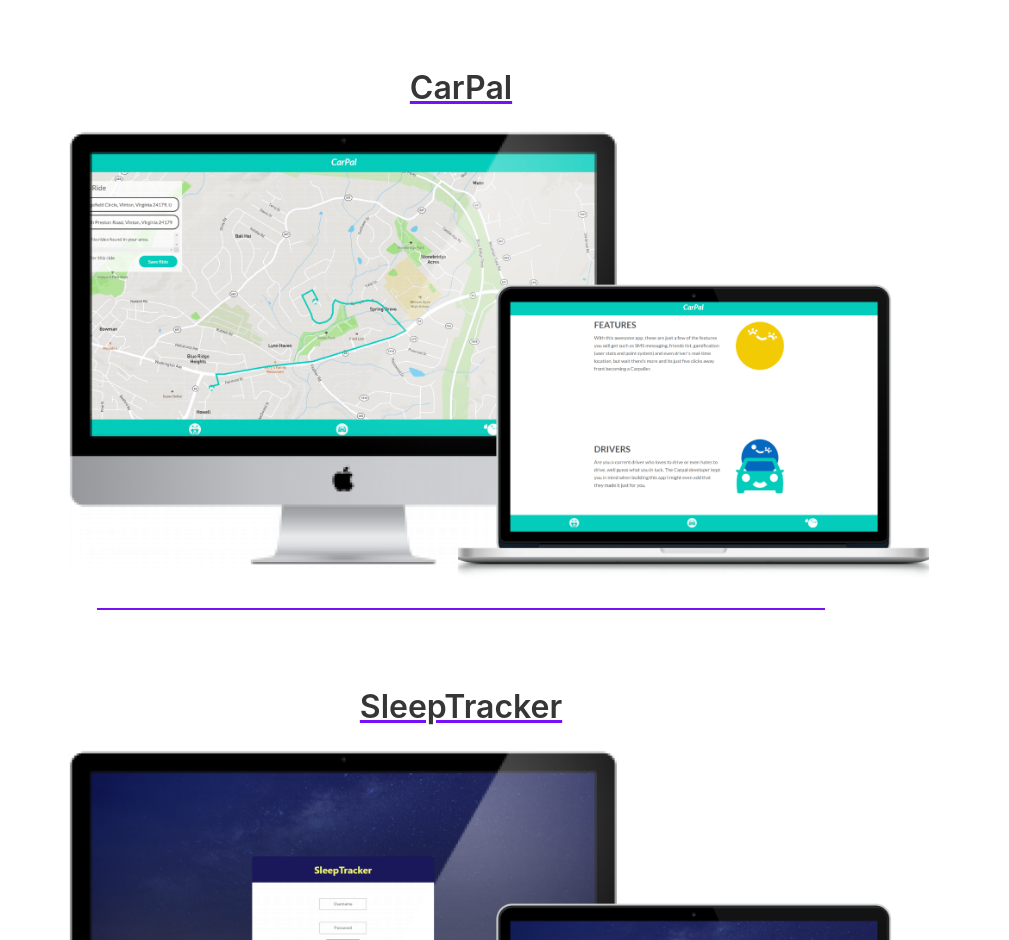
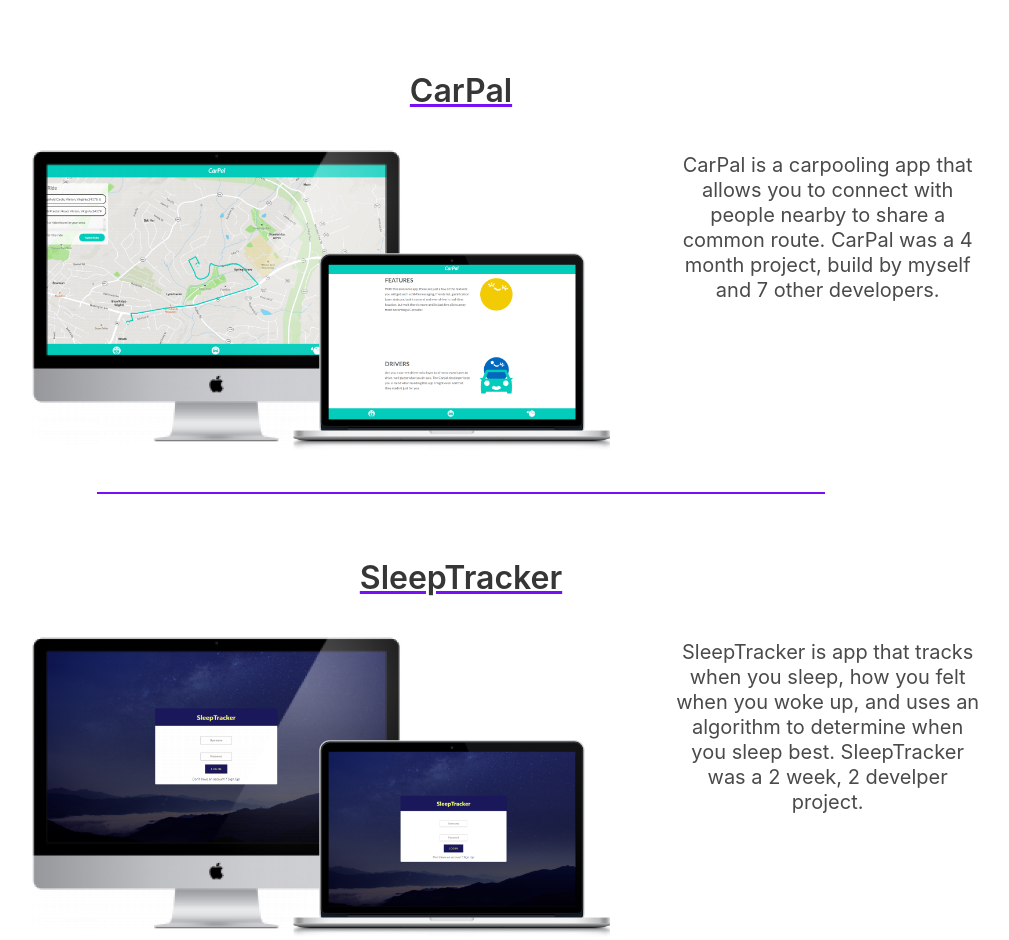
Before and after one commit to ohfr/bulma-portfolio, a React (Create React App) app: page / in a window 1280 px wide. Shown: the part 1860-2800 px from the top of the page, without its empty margins (179-1188 px from the left). Built offline with nearby package versions, Linux system fonts and the light colour scheme.

Commit message:
added styling changes and project details

```diff
--- a/src/App.js
+++ b/src/App.js
@@ -3,14 +3,12 @@ import './App.scss';
 import { Route } from 'react-router-dom';
 import Nav from './Components/Nav';
 import Home from './Components/Home';
-import AboutPage from './Components/AboutPage';
 
 function App() {
   return (
     <div className="App">
       <Nav />
       <Route exact path="/" component={Home} />
-      {/* <Route exact path="/About" component={AboutPage} /> */}
     </div>
   );
 }
--- a/src/App.scss
+++ b/src/App.scss
@@ -23,6 +23,15 @@
   text-decoration: none;
 }
 
+.navbar-burger {
+  border: none;
+  background-color: transparent;
+}
+
+
+.mb-10 {
+  margin-bottom: 15px;
+}
 
 .a.navbar-item:focus, a.navbar-item:focus-within, a.navbar-item:hover, a.navbar-item.is-active, .navbar-link:focus, .navbar-link:focus-within, .navbar-link:hover, .navbar-link.is-active {
   color: #7510F7;
--- a/src/Components/AboutPage.js
+++ /dev/null
@@ -1,22 +0,0 @@
-import React from 'react';
-
-const AboutPage = () => {
-
-    return (
-        <div>
-            <div className="hero about-hero">
-                <div className="hero-body">
-                    <div className="container">
-                        {/* Image probably with me and my desk maybe ? */}
-                    </div>
-                </div>
-            </div>
-            <section>
-                <h1>Hi there, my name is Daniel!</h1>
-                <p>I'm a software developer located in Vinton, VA. Some of my hobbies include building keyboards, building computers, and writing code of course! I'm a very fun, easy-going individual, in my past jobs I have gained some excellent verbal skills. I have a huge passion for learning, I love tinkering, messing around and finding out how things work. I urge to master so many programming languages just to be able to have fun with building out multiple different types of applications! I'm a very fast learner and don't mind picking up a new stack.</p>
-            </section>
-        </div>
-    )
-};
-
-export default AboutPage;
--- a/src/Components/Home.js
+++ b/src/Components/Home.js
@@ -15,7 +15,7 @@ const Home = () => {
                         <p className="subtitle">
                             I'm a software engineer from Vinton, VA. I'm an enthusiastic programmer who loves to learn anything new! I mainly work with Django and React, but I'm never afraid to learn a new language or framework. I graduated from Lambda School in September 2020, with a focus in web development, Lambda taught me to push myself and to always be hungry for new knowledge.
                         </p>
-                        <div className="flex mb-3">
+                        <div className="flex mb-10">
                             <a href="https://github.com/ohfr" className="link-class">Github</a>
                             <a href="https://linkedin.com/in/daniel-p-martin" className="link-class">LinkedIn</a>
                             <a href="https://gitlab.valcom.com/dmartin" className="link-class">Gitlab</a>
--- a/src/Components/Nav.js
+++ b/src/Components/Nav.js
@@ -13,11 +13,11 @@ const Nav = (props) => {
             <nav className="navbar" role="navigation">
                 <div className="navbar-brand">
                     <h1 className="navbar-item">Daniel Martin</h1>
-                    <a onClick={handleClick} role="button" className={open ? "navbar-burger is-active" : "navbar-burger"} aria-label="menu" aria-expanded="false" href="#">
+                    <button onClick={handleClick} className={open ? "navbar-burger is-active" : "navbar-burger"} aria-label="menu" aria-expanded="false" >
                         <span aria-hidden="true"></span>
                         <span aria-hidden="true"></span>
                         <span aria-hidden="true"></span>
-                    </a>
+                    </button>
                 </div>
                 <div className={open ? "navbar-menu is-active" : "navbar-menu"}>
                     <div className="navbar-end">
--- a/src/Components/Projects.js
+++ b/src/Components/Projects.js
@@ -8,8 +8,9 @@ const Projects = () => {
             <div className="container has-text-centered">
                 <h1 className="title has-text-purple is-size-1">Recent Projects</h1>
                 <section className="section has-text-centered projects-grid is-white">
-                        <div className="column has-text-centered">
                     <h2 className="title has-underline">CarPal</h2>
+                    <div className="columns">
+                        <div className="column has-text-centered is-two-thirds">
                             <figure className="image">
                                 <div className="overlay">
                                     <a className="btn-overlay" href="https://letscarpal.com">Site</a>
@@ -22,9 +23,15 @@ const Projects = () => {
                                 <a href="https://github.com/Lambda-School-Labs?q=carpal&type=&language="  rel="noopener noreferrer" target="_blank"><button className="mobile-btn">Code</button></a>
                             </div>
                             </div>
+
+                            <div className="column has-text-centered ">
+                                <p className="subtitle">CarPal is a carpooling app that allows you to connect with people nearby to share a common route. CarPal was a 4 month project, build by myself and 7 other developers.</p>
+                            </div>
+                    </div>
                         <div className="project-column" />
-                       <div className="column">
                         <h2 className="title has-underline is-size-">SleepTracker</h2>
+                        <div className="columns">
+                           <div className="column has-text-centered is-two-thirds">
                                 <figure className="image">
                                     <div className="overlay">
                                         <button className="btn-overlay">Site</button>
@@ -37,10 +44,19 @@ const Projects = () => {
                                     <a href="https://github.com/sleeptracker/sleeptracker_fe/tree/master/sleeptracker"  rel="noopener noreferrer" target="_blank"><button className="mobile-btn">Code</button></a>
                                 </div>
                            </div>
+
+                           <div className="column has-text-centered">
+                                <p className="subtitle">
+                                    SleepTracker is app that tracks when you sleep, how you felt when you woke up, and uses an algorithm to determine when you sleep best. SleepTracker was a 2 week, 2 develper project.
+                                </p>
+                           </div>
+                        </div>
                         <div className="project-column" />
 
-                        <div className="column has-text-centered">
                         <h2 className="title has-underline">Silent Auction</h2>
+                        <div className="columns">
+
+                            <div className="column has-text-centered is-two-thirds">
                                 <figure className="image">
                                     <div className="overlay">
                                         <button className="btn-overlay">Site</button>
@@ -53,6 +69,13 @@ const Projects = () => {
                                     <a href="https://github.com/build-week-silent-auction-2/front-end"  rel="noopener noreferrer" target="_blank"><button className="mobile-btn">Code</button></a>
                                 </div>
                             </div>
+
+                            <div className="column has-text-centered">
+                                <p className="subtitle">
+                                    Silent Auction is an auctioning site for selling and buying various goods, it uses a timing system similar to eBay.Silent Auction was a 2 week, solo project.
+                                </p>
+                            </div>
+                        </div>
                 </section>
             </div>
         </section>
```
Lines whose indentation alone changed are shown as unchanged.
